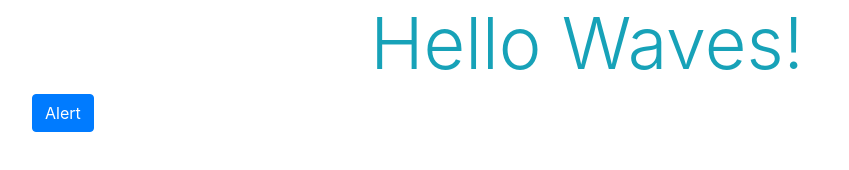
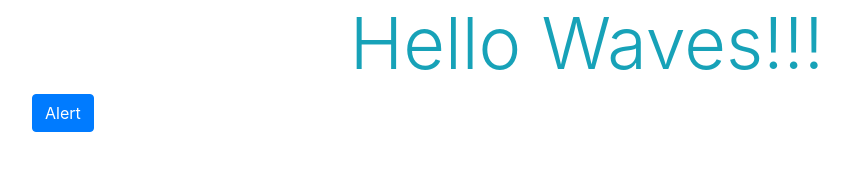
Before and after one commit to GrandElite/wavesCourse, a React app: page index.html in a window 1280 px wide. Shown: the whole page, without its empty margins (53-902 px from the left). Built offline with nearby package versions, Linux system fonts and the light colour scheme.

Commit message:
change to index.html

```diff
--- a/index.html
+++ b/index.html
@@ -6,7 +6,7 @@
 	<link rel="stylesheet" href="https://stackpath.bootstrapcdn.com/bootstrap/4.3.1/css/bootstrap.min.css" integrity="sha384-ggOyR0iXCbMQv3Xipma34MD+dH/1fQ784/j6cY/iJTQUOhcWr7x9JvoRxT2MZw1T" crossorigin="anonymous">
   </head>
   <body>
-    <h1 class="display-3 text-center text-info">Hello Waves!</h1>
+    <h1 class="display-3 text-center text-info">Hello Waves!!!</h1>
     <div id='app'></div>
     <script type="text/javascript" src="./build.js"></script>
   </body>
```
